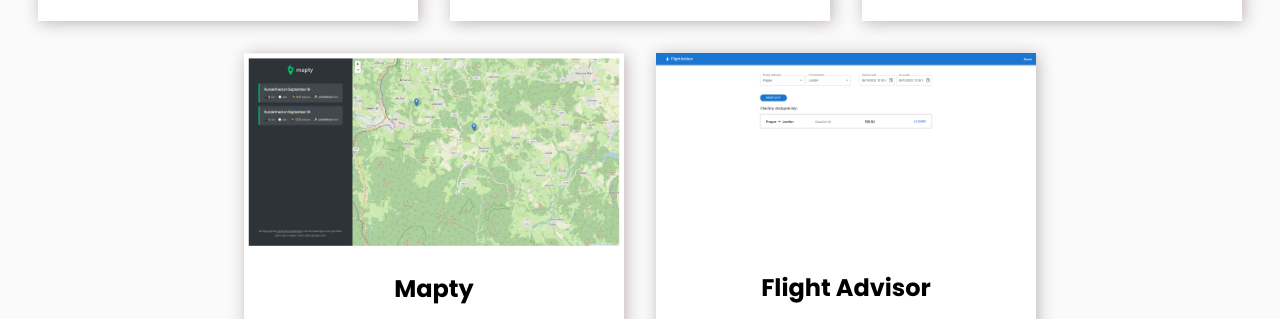
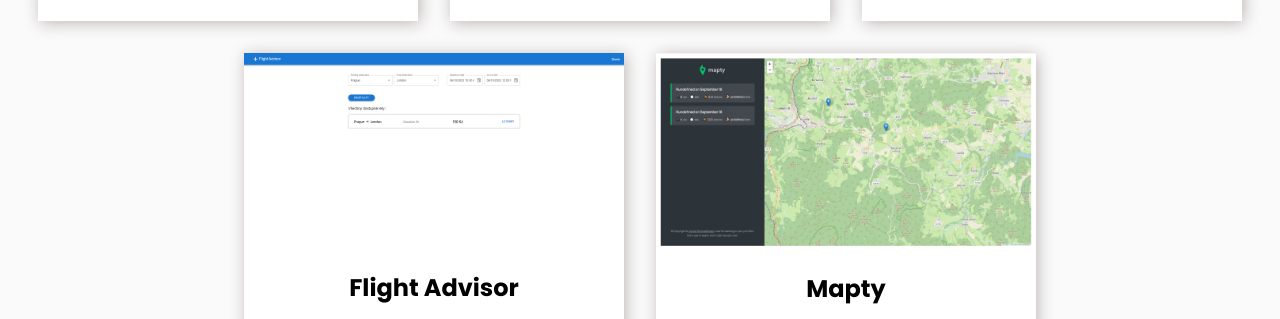
Before and after one commit to radomila/Portfolio, a Gatsby site: page / in a window 1280 px wide. Shown: the part 1460-1779 px from the top of the page. Built offline with nearby package versions, Linux system fonts and the light colour scheme; Gatsby itself is replaced by a stand-in of ours.

Commit message:
fix: Projects

```diff
--- a/src/components/Projects.tsx
+++ b/src/components/Projects.tsx
@@ -8,76 +8,62 @@
 import '../styles/styles.css';
 
 const Projects = () => {
-  const projects = {
-    project1: {
+  const projects = [
+    {
+      img: forester,
+      header: 'Forester',
       text: 'Forester component is implemented in the SolidJS library as a part of my bachelor thesis, which is focused on performance comparison in the terms of optimization. Forester is based on a tree structure and its purpose is to create, update or delete nodes. It contains two possible previews, language switcher and some other features.',
       githubLink: 'https://github.com/radomila/SolidJS---Forester',
       netlifyLink: '',
     },
 
-    project2: {
+    {
+      img: forkify,
+      header: 'Forkify',
       text: 'Forkify app is a simple recipe app implemented in Javascript as a part of the course. Its purpose is searching recipes among with other details. It is based on the MVC architecture and objected-oriented programming. ',
       githubLink: 'https://github.com/radomila/forkify-course',
       netlifyLink: 'https://forkify-radomila.netlify.app/',
     },
 
-    project3: {
+    {
+      img: bankist,
+      header: 'Bankist',
       text: 'Bankist is another app created as a part of a JavaScript course. You can take a look and see some advanced work with the DOM.',
       githubLink: '',
       netlifyLink: '',
     },
 
-    project4: {
+    {
+      img: flightAdvisor,
+      header: 'Flight Advisor',
       text: 'Flight Advisor is a React app using MaterialUI. It will be done and fully functional among with the registration very soon. Stay tuned!',
       githubLink: 'https://github.com/radomila/Flight-Advisor',
       netlifyLink: '',
     },
 
-    project5: {
-      text: 'Mapty is an app for tracking your workouts. Mapty is using Leaflet library.',
+    {
+      img: mapty,
+      header: 'Mapty',
+      text: 'Mapty is an app created as a part of a JavaScript course - it is a good option for tracking your workouts. It also uses the Leaflet library',
       githubLink: '',
       netlifyLink: '',
     },
-  };
+  ];
   return (
     <div className="projects">
       <h1>Projects</h1>
       <div className="project-cards">
-        <ProjectCard
-          img={forester}
-          header="Forester"
-          text={projects.project1.text}
-          github={projects.project1.githubLink}
-          netlify={projects.project1.netlifyLink}
-        />
-        <ProjectCard
-          img={forkify}
-          header="Forkify"
-          text={projects.project2.text}
-          github={projects.project2.githubLink}
-          netlify={projects.project2.netlifyLink}
-        />
-        <ProjectCard
-          img={bankist}
-          header="Bankist"
-          text={projects.project3.text}
-          github={projects.project3.githubLink}
-          netlify={projects.project3.netlifyLink}
-        />
-        <ProjectCard
-          img={mapty}
-          header="Mapty"
-          text={projects.project5.text}
-          github={projects.project5.githubLink}
-          netlify={projects.project5.netlifyLink}
-        />
-        <ProjectCard
-          img={flightAdvisor}
-          header="Flight Advisor"
-          text={projects.project4.text}
-          github={projects.project4.githubLink}
-          netlify={projects.project4.netlifyLink}
-        />
+        {projects.map((project: any) => {
+          return (
+            <ProjectCard
+              img={project.img}
+              header={project.header}
+              text={project.text}
+              github={project.githubLink}
+              netlify={project.netlifyLink}
+            />
+          );
+        })}
       </div>
     </div>
   );
```
